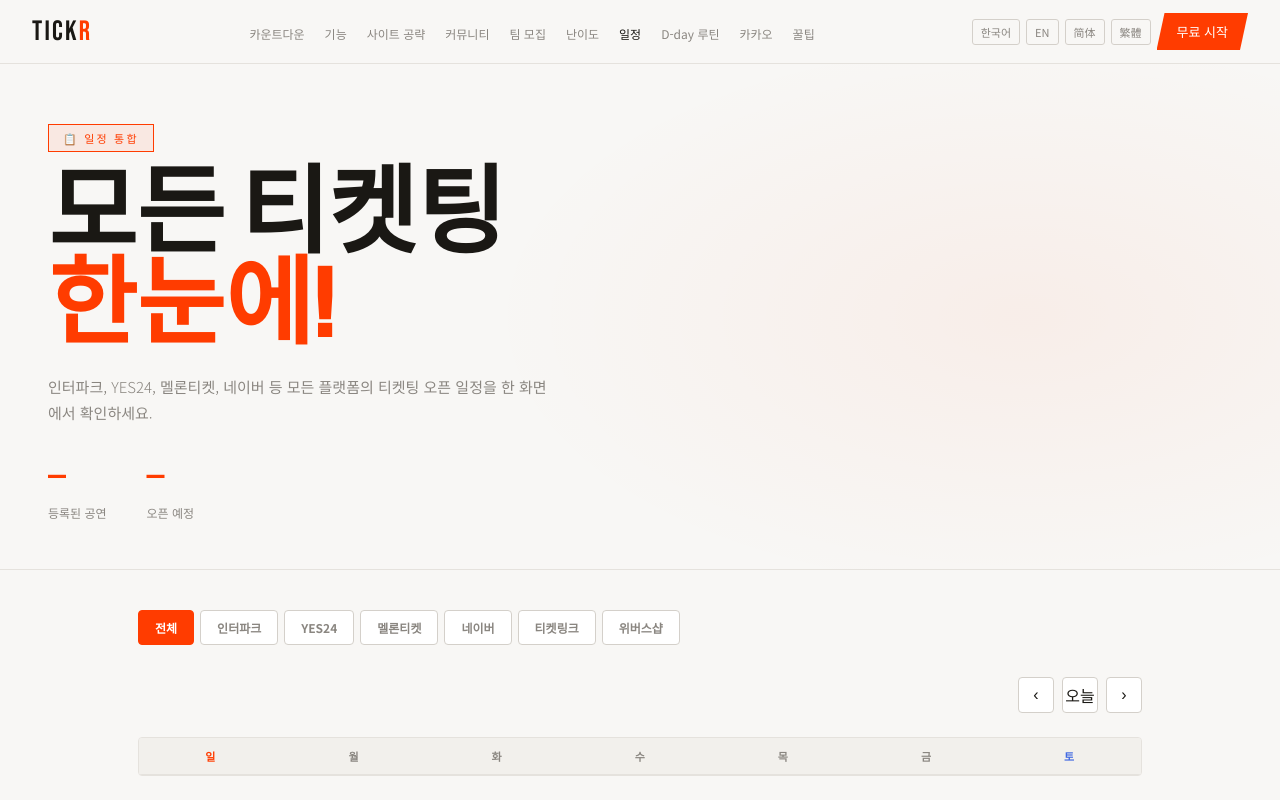
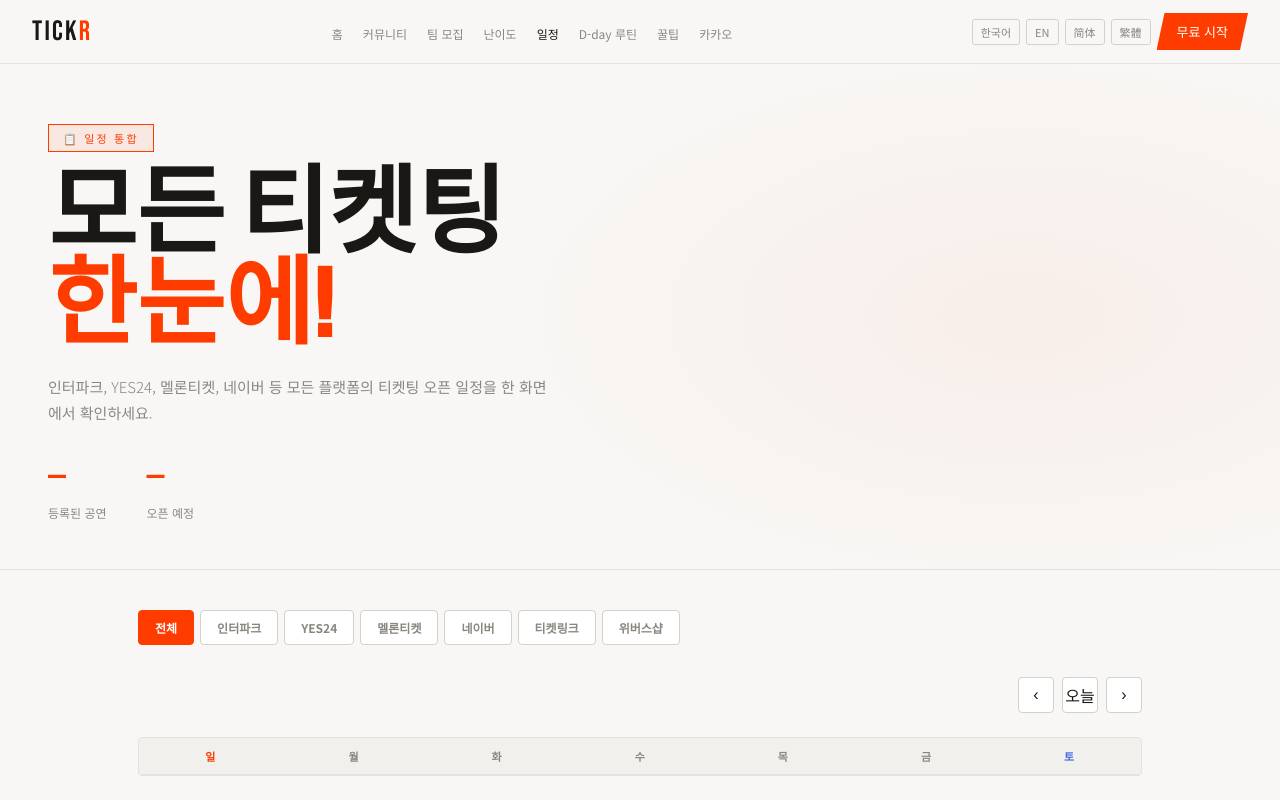
Before and after one commit to chygina37/-, a website: page schedule.html in a window 1280 px wide. Shown: the top 800 px of the page. Drawn offline with Linux system fonts and the light colour scheme; no server answers.

Commit message:
Update schedule.html

```diff
--- a/schedule.html
+++ b/schedule.html
@@ -126,16 +126,14 @@
 <nav>
   <a href="/" class="logo">TICK<span>R</span></a>
       <ul class="nav-links">
-    <li><a href="/#countdown">카운트다운</a></li>
-    <li><a href="/#features">기능</a></li>
-    <li><a href="/#sites">사이트 공략</a></li>
+    <li><a href="/" >홈</a></li>
     <li><a href="/reviews.html">커뮤니티</a></li>
     <li><a href="/teams.html">팀 모집</a></li>
     <li><a href="/difficulty.html">난이도</a></li>
     <li><a href="/schedule.html" class="active">일정</a></li>
     <li><a href="/dday.html">D-day 루틴</a></li>
+    <li><a href="/tips.html">꿀팁</a></li>
     <li><a href="/kakao.html">카카오</a></li>
-    <li><a href="/tips.html">꿀팁</a></li>
   </ul>
   <div class="nav-right" style="display:flex;align-items:center;gap:6px;">
     <button class="lang-btn" onclick="location.href=location.href">한국어</button>
```
